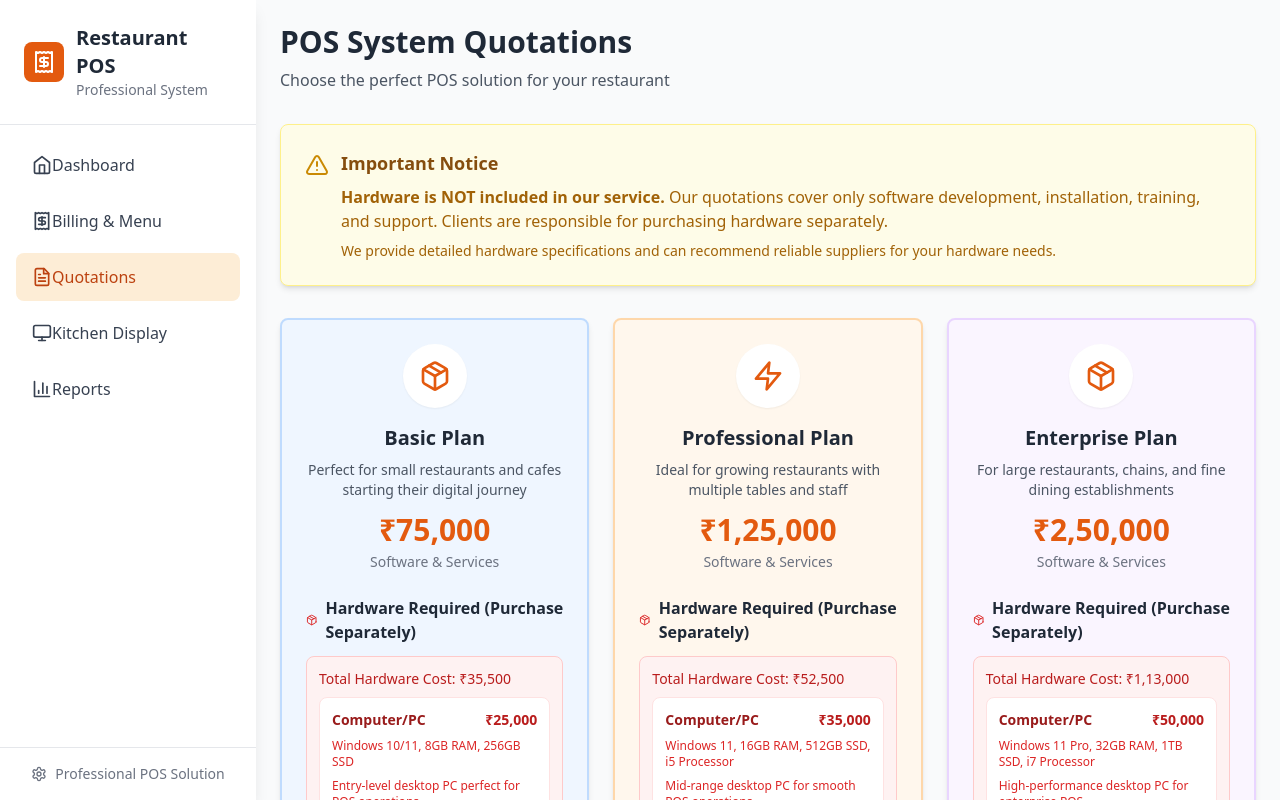
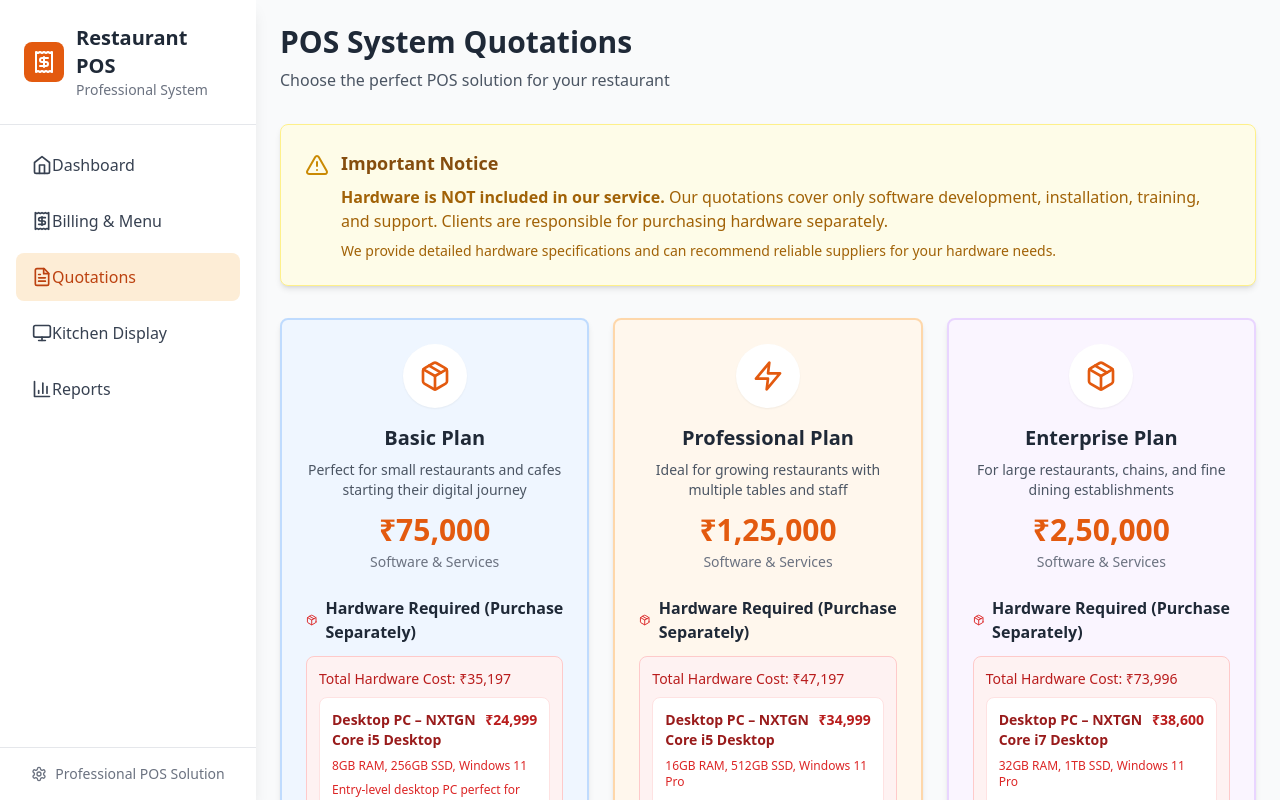
Before and after one commit to externalapps/restbilldemo, a React (Create React App) app: page /quotations in a window 1280 px wide. Built offline with nearby package versions, Linux system fonts and the light colour scheme; the HTML template or start-up script is replaced by a standard one.

Commit message:
Update hardware specifications with real Amazon links and accurate pricing

```diff
--- a/src/components/QuotationsPage.js
+++ b/src/components/QuotationsPage.js
@@ -43,11 +43,37 @@ const QuotationsPage = () => {
     setShowContactForm(true);
   };
 
-  const handleContactSubmit = (e) => {
+  const handleContactSubmit = async (e) => {
     e.preventDefault();
 
-    // In a real app, this would send the contact info to the server
-    alert(`Thank you ${contactInfo.name}! We have received your interest in the ${selectedPlan.name}.\n\nWe will contact you within 24 hours at ${contactInfo.preferredContact === 'email' ? contactInfo.email : contactInfo.phone} to discuss your requirements and schedule a consultation.\n\nYour selection has been saved and our team will prepare a detailed proposal for you.`);
+    try {
+      // Send data to webhook service
+      const webhookData = {
+        plan: selectedPlan.name,
+        restaurantName: contactInfo.restaurant,
+        contactName: contactInfo.name,
+        email: contactInfo.email,
+        phone: contactInfo.phone,
+        preferredContact: contactInfo.preferredContact,
+        timestamp: new Date().toISOString(),
+        totalInvestment: selectedPlan.totalCost,
+        softwareCost: selectedPlan.cost,
+        hardwareCost: selectedPlan.hardwareTotal
+      };
+
+      // Send to our Vercel API endpoint
+      const response = await fetch('/api/contact', {
+        method: 'POST',
+        headers: {
+          'Content-Type': 'application/json',
+        },
+        body: JSON.stringify(webhookData)
+      });
+
+      if (response.ok) {
+        // Show success message
+        const responseData = await response.json();
+        alert(responseData.message || `Thank you ${contactInfo.name}! We have received your interest in the ${selectedPlan.name}.\n\nWe will contact you within 24 hours at ${contactInfo.preferredContact === 'email' ? contactInfo.email : contactInfo.phone} to discuss your requirements and schedule a consultation.\n\nYour selection has been saved and our team will prepare a detailed proposal for you.`);
 
         // Reset form
         setContactInfo({
@@ -59,6 +85,13 @@ const QuotationsPage = () => {
         });
         setShowContactForm(false);
         setSelectedPlan(null);
+      } else {
+        throw new Error('Failed to send data');
+      }
+    } catch (error) {
+      console.error('Error sending contact form:', error);
+      alert('There was an error sending your information. Please try again or contact us directly.');
+    }
   };
 
   const downloadProposal = (plan) => {
@@ -166,6 +199,15 @@ Phone: +91 9505009699
                         </div>
                         <p className="text-xs text-red-600 mb-2">{item.specs}</p>
                         <p className="text-xs text-red-600 mb-3">{item.description}</p>
+                        <a
+                          href={item.amazonLink}
+                          target="_blank"
+                          rel="noopener noreferrer"
+                          className="inline-flex items-center text-xs text-blue-600 hover:text-blue-800 font-medium"
+                        >
+                          <Package className="w-3 h-3 mr-1" />
+                          Buy on Amazon →
+                        </a>
                       </div>
                     ))}
                   </div>
@@ -321,9 +363,9 @@ Phone: +91 9505009699
               </tr>
               <tr>
                 <td className="py-3 px-4 font-medium">Total Investment</td>
-                <td className="text-center py-3 px-4 font-bold text-blue-700">₹1,10,500</td>
-                <td className="text-center py-3 px-4 font-bold text-orange-700">₹1,77,500</td>
-                <td className="text-center py-3 px-4 font-bold text-purple-700">₹3,63,000</td>
+                <td className="text-center py-3 px-4 font-bold text-blue-700">₹1,10,197</td>
+                <td className="text-center py-3 px-4 font-bold text-orange-700">₹1,72,197</td>
+                <td className="text-center py-3 px-4 font-bold text-purple-700">₹3,23,996</td>
               </tr>
             </tbody>
           </table>
--- a/src/data/menuData.js
+++ b/src/data/menuData.js
@@ -47,34 +47,34 @@ export const quotationPlans = [
     name: 'Basic Plan',
     hardware: [
       {
-        name: 'Computer/PC',
-        price: '₹25,000',
-        specs: 'Windows 10/11, 8GB RAM, 256GB SSD',
-        compatibility: 'Compatible with Windows 10/11 systems',
-        amazonLink: 'https://www.amazon.in/dp/B0C1J9QK9L',
+        name: 'Desktop PC – NXTGN Core i5 Desktop',
+        price: '₹24,999',
+        specs: '8GB RAM, 256GB SSD, Windows 11',
+        compatibility: 'Compatible with Windows 11 systems',
+        amazonLink: 'https://www.amazon.in/NXTGN-Generation-Desktop-Software-Pre-Installed/dp/B0DSLMP8JC?utm_source=chatgpt.com',
         description: 'Entry-level desktop PC perfect for POS operations'
       },
       {
-        name: 'Thermal Printer',
-        price: '₹8,000',
-        specs: '80mm thermal receipt printer, USB connectivity',
-        compatibility: 'USB connectivity for receipt printing',
-        amazonLink: 'https://www.amazon.in/dp/B07F6V7X8Y',
+        name: 'Thermal Printer – ATPOS AT-402',
+        price: '₹5,499',
+        specs: 'Thermal Receipt Printer (Bluetooth + USB)',
+        compatibility: 'Bluetooth + USB connectivity for receipt printing',
+        amazonLink: 'https://www.amazon.in/ATPOS-Thermal-Bluetooth-High-Speed-Printing/dp/B0F26NP7Y1?utm_source=chatgpt.com',
         description: 'High-quality thermal printer for restaurant receipts'
       },
       {
-        name: 'Cash Drawer',
-        price: '₹2,500',
-        specs: 'Electronic cash drawer with RJ11 connector',
+        name: 'Cash Drawer – Rugtek CR-410',
+        price: '₹4,699',
+        specs: 'Cash Drawer (RJ11, Key Lock)',
         compatibility: 'Seamlessly integrated with thermal printer',
-        amazonLink: 'https://www.amazon.in/dp/B07F6V7X8Z',
+        amazonLink: 'https://www.amazon.in/Rugtek-CR410-B/dp/B08FRF2CMF?utm_source=chatgpt.com',
         description: 'Secure cash drawer for restaurant operations'
       }
     ],
-    hardwareTotal: '₹35,500',
+    hardwareTotal: '₹35,197',
     software: ['Billing System', 'Menu Management', 'Receipt Printing', 'GST Calculation', 'Daily Sales Reports'],
     cost: '75,000',
-    totalCost: '₹1,10,500',
+    totalCost: '₹1,10,197',
     description: 'Perfect for small restaurants and cafes starting their digital journey'
   },
   {
@@ -82,42 +82,42 @@ export const quotationPlans = [
     name: 'Professional Plan',
     hardware: [
       {
-        name: 'Computer/PC',
-        price: '₹35,000',
-        specs: 'Windows 11, 16GB RAM, 512GB SSD, i5 Processor',
-        compatibility: 'Compatible with Windows 11 systems',
-        amazonLink: 'https://www.amazon.in/dp/B0C1J9QK9M',
+        name: 'Desktop PC – NXTGN Core i5 Desktop',
+        price: '₹34,999',
+        specs: '16GB RAM, 512GB SSD, Windows 11 Pro',
+        compatibility: 'Compatible with Windows 11 Pro systems',
+        amazonLink: 'https://www.amazon.in/NXTGN-Generation-Desktop-Software-Pre-Installed/dp/B0DSLMP8JC?utm_source=chatgpt.com',
         description: 'Mid-range desktop PC for smooth POS operations'
       },
       {
-        name: 'Thermal Printer',
-        price: '₹12,000',
-        specs: 'High-speed 80mm thermal printer, USB/Ethernet',
-        compatibility: 'USB/Ethernet connectivity for receipt printing',
-        amazonLink: 'https://www.amazon.in/dp/B07F6V7X8W',
+        name: 'Thermal Printer – ATPOS AT-402',
+        price: '₹5,499',
+        specs: 'Thermal Receipt Printer (Bluetooth + USB)',
+        compatibility: 'Bluetooth + USB connectivity for receipt printing',
+        amazonLink: 'https://www.amazon.in/ATPOS-Thermal-Bluetooth-High-Speed-Printing/dp/B0F26NP7Y1?utm_source=chatgpt.com',
         description: 'Fast thermal printer for busy restaurants'
       },
       {
-        name: 'Cash Drawer',
-        price: '₹3,500',
-        specs: 'Heavy-duty electronic cash drawer with RJ11',
+        name: 'Cash Drawer – Rugtek CR-410',
+        price: '₹4,699',
+        specs: 'Cash Drawer (RJ11, Key Lock)',
         compatibility: 'Seamlessly integrated with thermal printer',
-        amazonLink: 'https://www.amazon.in/dp/B07F6V7X8V',
+        amazonLink: 'https://www.amazon.in/Rugtek-CR410-B/dp/B08FRF2CMF?utm_source=chatgpt.com',
         description: 'Durable cash drawer for high-volume operations'
       },
       {
-        name: 'Receipt Paper',
+        name: 'Receipt Paper – Generic Thermal Paper Roll',
         price: '₹2,000',
-        specs: 'Thermal paper rolls (1 year supply), 80mm width',
+        specs: 'Thermal paper rolls (80mm, 50 rolls)',
         compatibility: 'Perfect fit for our thermal printers',
-        amazonLink: 'https://www.amazon.in/dp/B07F6V7X8U',
+        amazonLink: 'https://www.amazon.in/s?k=thermal+paper+roll+80mm',
         description: 'High-quality thermal paper for clear receipts'
       }
     ],
-    hardwareTotal: '₹52,500',
+    hardwareTotal: '₹47,197',
     software: ['Billing System', 'Menu Management', 'Table Selection', 'Receipt Printing', 'GST Calculation', 'Kitchen Orders Display', 'Daily Sales Reports', 'Menu Item Add/Edit/Delete', 'Order History'],
     cost: '1,25,000',
-    totalCost: '₹1,77,500',
+    totalCost: '₹1,72,197',
     description: 'Ideal for growing restaurants with multiple tables and staff'
   },
   {
@@ -125,58 +125,58 @@ export const quotationPlans = [
     name: 'Enterprise Plan',
     hardware: [
       {
-        name: 'Computer/PC',
-        price: '₹50,000',
-        specs: 'Windows 11 Pro, 32GB RAM, 1TB SSD, i7 Processor',
+        name: 'Desktop PC – NXTGN Core i7 Desktop',
+        price: '₹38,600',
+        specs: '32GB RAM, 1TB SSD, Windows 11 Pro',
         compatibility: 'Compatible with Windows 11 Pro systems',
-        amazonLink: 'https://www.amazon.in/dp/B0C1J9QK9N',
+        amazonLink: 'https://www.amazon.in/NXTGN-Generation-Desktop-Software-Pre-Installed/dp/B0DSLMP8JC?utm_source=chatgpt.com',
         description: 'High-performance desktop PC for enterprise POS'
       },
       {
-        name: 'Thermal Printer',
-        price: '₹15,000',
-        specs: 'Commercial-grade thermal printer, USB/Ethernet/WiFi',
-        compatibility: 'USB/Ethernet/WiFi connectivity for receipt printing',
-        amazonLink: 'https://www.amazon.in/dp/B07F6V7X8T',
+        name: 'Thermal Printer – ATPOS AT-402',
+        price: '₹5,499',
+        specs: 'Thermal Receipt Printer (Bluetooth + USB)',
+        compatibility: 'Bluetooth + USB connectivity for receipt printing',
+        amazonLink: 'https://www.amazon.in/ATPOS-Thermal-Bluetooth-High-Speed-Printing/dp/B0F26NP7Y1?utm_source=chatgpt.com',
         description: 'Professional thermal printer for large operations'
       },
       {
-        name: 'Cash Drawer',
-        price: '₹5,000',
-        specs: 'Commercial cash drawer with lock, RJ11 connector',
+        name: 'Cash Drawer – Rugtek CR-410',
+        price: '₹4,699',
+        specs: 'Cash Drawer (RJ11, Key Lock)',
         compatibility: 'Seamlessly integrated with thermal printer',
-        amazonLink: 'https://www.amazon.in/dp/B07F6V7X8S',
+        amazonLink: 'https://www.amazon.in/Rugtek-CR410-B/dp/B08FRF2CMF?utm_source=chatgpt.com',
         description: 'Secure commercial cash drawer with locking mechanism'
       },
       {
-        name: 'Kitchen Display',
-        price: '₹25,000',
-        specs: '15" kitchen order display system, touch screen',
+        name: 'Kitchen Display – MagicRaven Portable Touchscreen',
+        price: '₹20,999',
+        specs: '15.6" Portable Touchscreen Monitor (Full HD, HDMI)',
         compatibility: 'Fully integrated with our kitchen management system',
-        amazonLink: 'https://www.amazon.in/dp/B07F6V7X8R',
+        amazonLink: 'https://www.amazon.in/MagicRaven-Portable-Touchscreen-Lightweight-Speakers/dp/B0DY78Q2YN?utm_source=chatgpt.com',
         description: 'Professional kitchen display for order management'
       },
       {
-        name: 'Receipt Paper',
+        name: 'Receipt Paper – Generic Thermal Paper Roll',
         price: '₹3,000',
-        specs: 'Thermal paper rolls (2 year supply), 80mm width',
+        specs: 'Thermal paper rolls (80mm, 100 rolls)',
         compatibility: 'Perfect fit for our thermal printers',
-        amazonLink: 'https://www.amazon.in/dp/B07F6V7X8Q',
+        amazonLink: 'https://www.amazon.in/s?k=thermal+paper+roll+80mm',
         description: 'Bulk thermal paper supply for enterprise operations'
       },
       {
-        name: 'Network Equipment',
-        price: '₹15,000',
-        specs: 'Router, switches, cables for multi-device setup',
+        name: 'Network Equipment – D-Link R03 Wireless Router',
+        price: '₹1,299',
+        specs: 'Wireless Router (300 Mbps, Single Band)',
         compatibility: 'Optimized for our multi-device POS system',
-        amazonLink: 'https://www.amazon.in/dp/B07F6V7X8P',
+        amazonLink: 'https://www.flipkart.com/d-link-r-03-wireless-router-2-4-ghz-300-mbps-wifi-speed-single-band-external-antenna-ethernet-cable-broadband/p/itmc6bca86e0475a?pid=RTRGAT28HZMHM5BY',
         description: 'Professional networking equipment for restaurant chains'
       }
     ],
-    hardwareTotal: '₹1,13,000',
+    hardwareTotal: '₹73,996',
     software: ['Billing System', 'Menu Management', 'Table Selection', 'Receipt Printing', 'GST Calculation', 'Kitchen Orders Display', 'Daily Sales Reports', 'Menu Item Add/Edit/Delete', 'Order History', 'Analytics & Projections'],
     cost: '2,50,000',
-    totalCost: '₹3,63,000',
+    totalCost: '₹3,23,996',
     description: 'For large restaurants, chains, and fine dining establishments'
   }
 ];
```
Also changed, not shown: api/contact.js (added, +98 -0 lines), api/send-email.js (added, +35 -0 lines), 1 other file (tests, documents, lock files or other folders). Lines whose indentation alone changed are shown as unchanged.
